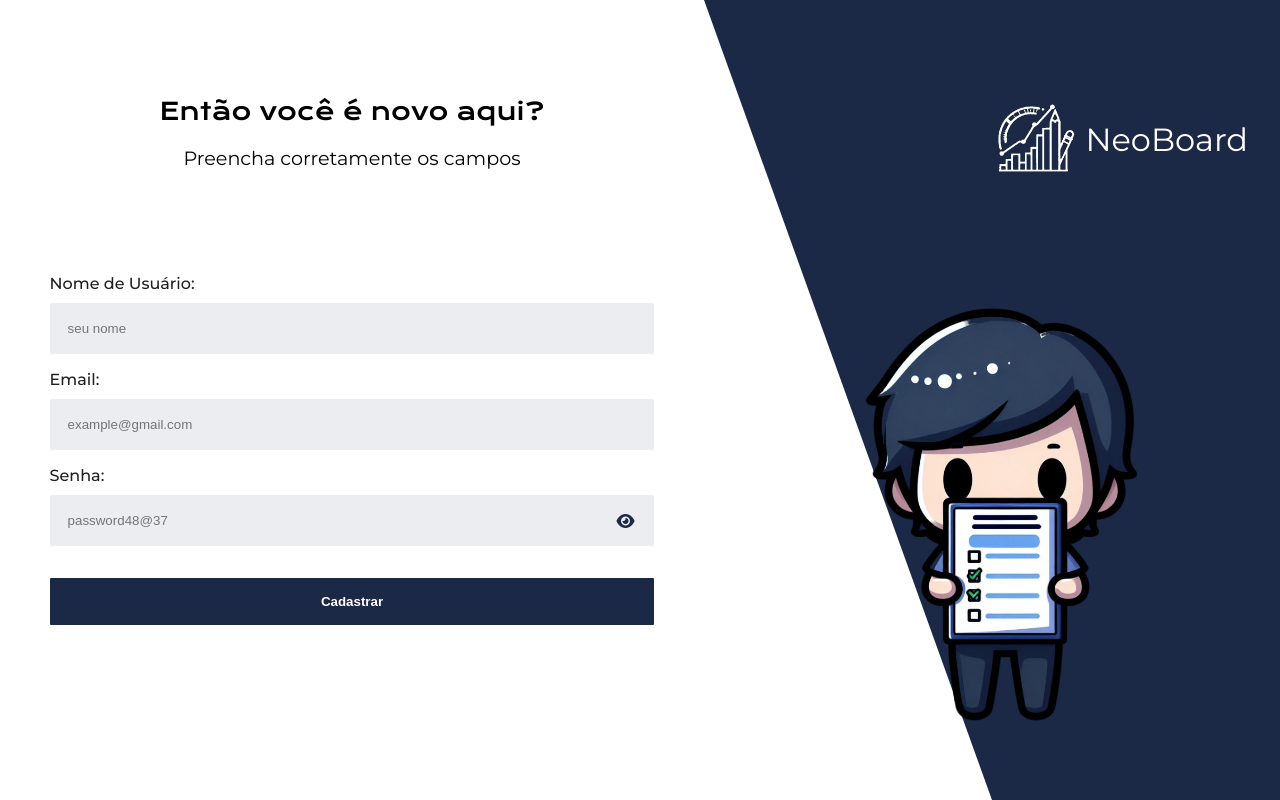
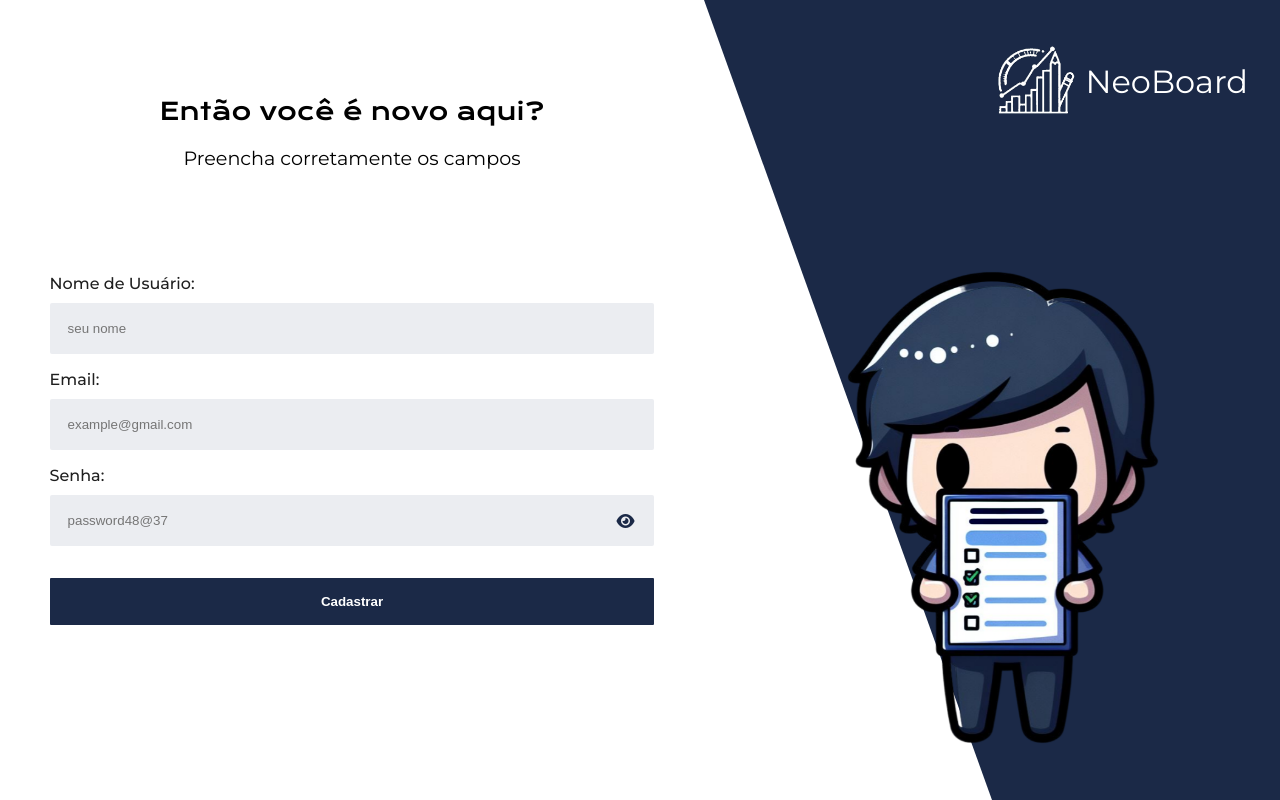
Before and after one commit to LiedsonLB/Neoboard, a React (Create React App) app: page /cadaster in a window 1280 px wide. Built offline with nearby package versions, Linux system fonts and the light colour scheme; no server answers.

Commit message:
fix: add responsive changes

```diff
--- a/src/pages/cadasterpage/CadasterPage.css
+++ b/src/pages/cadasterpage/CadasterPage.css
@@ -130,10 +130,9 @@ label {
     width: 45%;
     display: flex;
     align-items: center;
-    justify-content: center;
+    justify-content: space-around;
     flex-direction: column;
     height: 100%;
-    gap: 2em;
 }
 
 .logo-sign {
@@ -152,14 +151,13 @@ label {
     justify-content: end;
     gap: 10px;
     width: 100%;
-    padding: 2rem;
+    padding-inline: 2em;
 }
 
 #container-img-cadaster {
     display: flex;
-    justify-content: center;
-    align-items: center;
-    width: 100%;
+    width: 25em;
+    height: 70%;
 }
 
 .right-image {
@@ -168,7 +166,7 @@ label {
     align-items: center;
     object-fit: cover;
     height: 100%;
-    width: 85%;
+    width: 100%;
     animation: floatAnimation 4s ease-in-out infinite alternate;
 }
 
@@ -262,6 +260,7 @@ label {
 
     .right-image {
         width: 100%;
+        height: 80%;
         align-items: center;
         justify-content: center;
         margin-top: 3em;
--- a/src/pages/loginpage/Loginpage.css
+++ b/src/pages/loginpage/Loginpage.css
@@ -24,7 +24,7 @@
   align-items: center;
   justify-content: center;
   flex-direction: column;
-  height: 100%;
+  height: 100vh;
 
 }
 
@@ -91,6 +91,7 @@
   gap: 1.5rem;
   position: relative;
   margin: auto;
+
 }
 
 #login-header {
```
